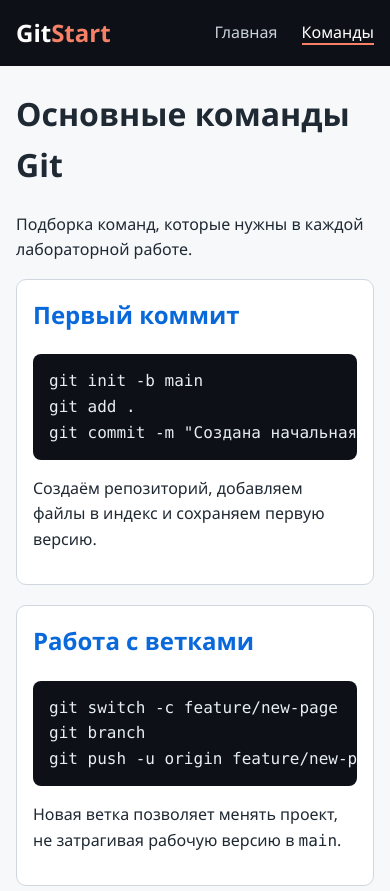
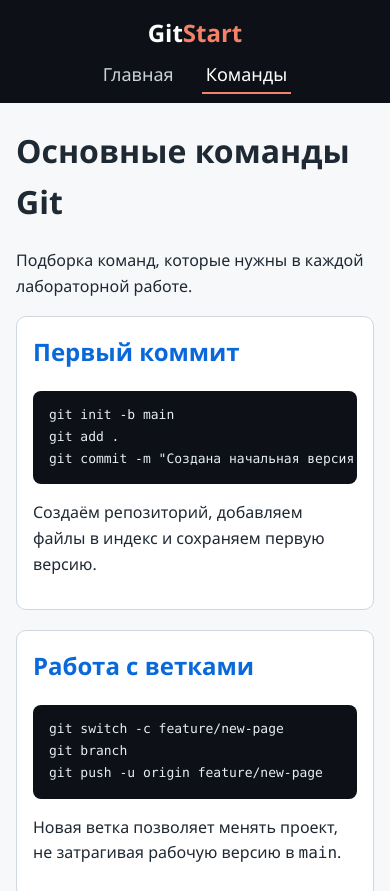
Before and after one commit to rihaterman1-boop/web-project, a plain HTML site: page commands.html in a window 390 px wide. Shown: the top 891 px of the page. Drawn offline with Linux system fonts and the light colour scheme.

Commit message:
Улучшена навигация на маленьком экране

```diff
--- a/commands.html
+++ b/commands.html
@@ -8,7 +8,7 @@
 </head>
 <body>
   <header class="site-header">
-    <div class="container">
+    <div class="container header-row">
       <a class="logo" href="index.html">Git<span>Start</span></a>
       <nav>
         <a href="index.html">Главная</a>
--- a/style.css
+++ b/style.css
@@ -5,7 +5,8 @@ body { margin: 0; font-family: "Segoe UI", Arial, sans-serif; line-height: 1.6;
 .site-header .container { display: flex; justify-content: space-between; align-items: center; }
 .logo { color: #fff; font-size: 24px; font-weight: 700; text-decoration: none; }
 .logo span { color: #f78166; }
-nav a { color: #c9d1d9; margin-left: 20px; text-decoration: none; }
+nav a { color: #c9d1d9; margin-left: 20px; text-decoration: none; padding: 6px 4px; }
+nav a:hover, nav a:focus-visible { color: #fff; background: #30363d; border-radius: 6px; outline: 2px solid #f78166; }
 .hero { background: linear-gradient(135deg, #24292f, #0969da); color: #fff; padding: 70px 0; }
 .hero h1 { margin: 0 0 12px; font-size: 40px; }
 main { padding: 40px 0; }
@@ -29,3 +30,8 @@ img { max-width: 100%; height: auto; }
   .cards { grid-template-columns: 1fr; }
   main section { padding: 16px; }
 }
+@media (max-width: 600px) {
+  .site-header .container { flex-direction: column; gap: 8px; }
+  nav a { margin: 0 10px; font-size: 18px; }
+  pre { font-size: 13px; }
+}
```
Also changed, not shown: index.html (+1 -1 lines).
